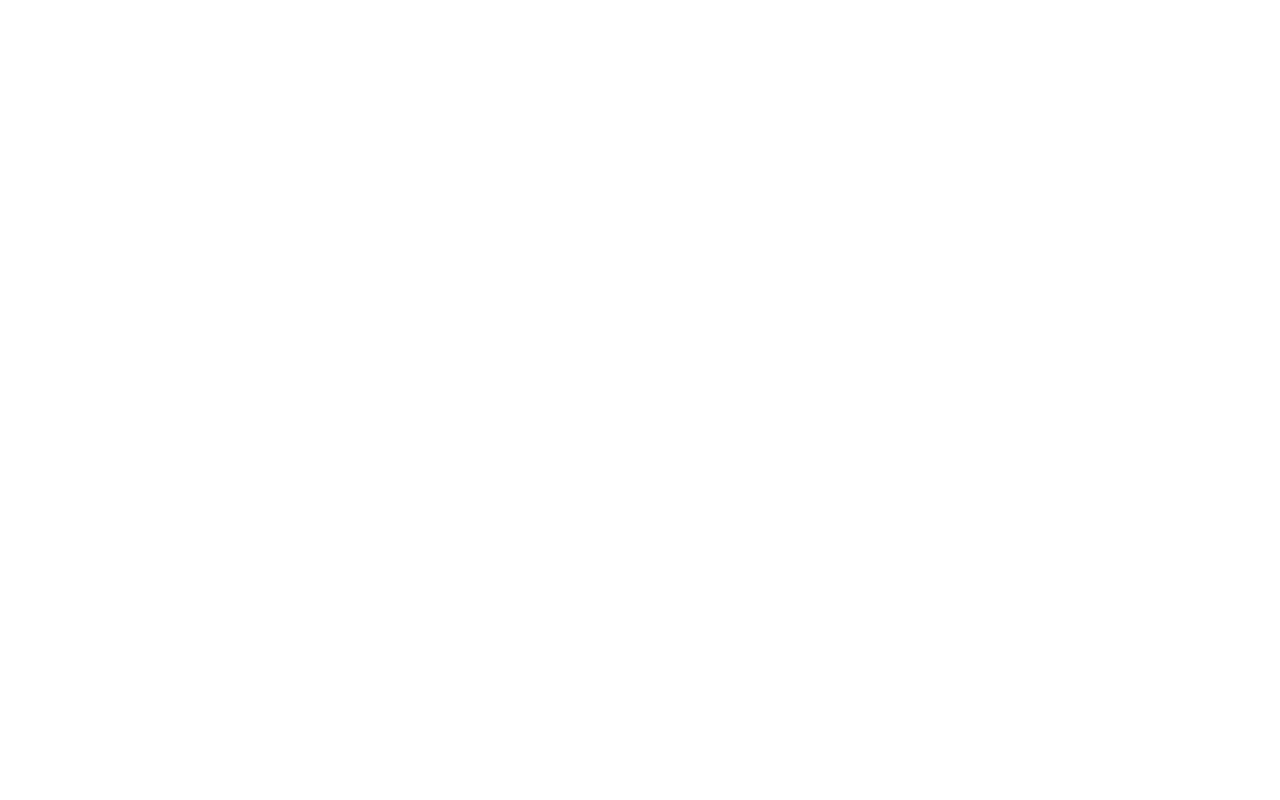
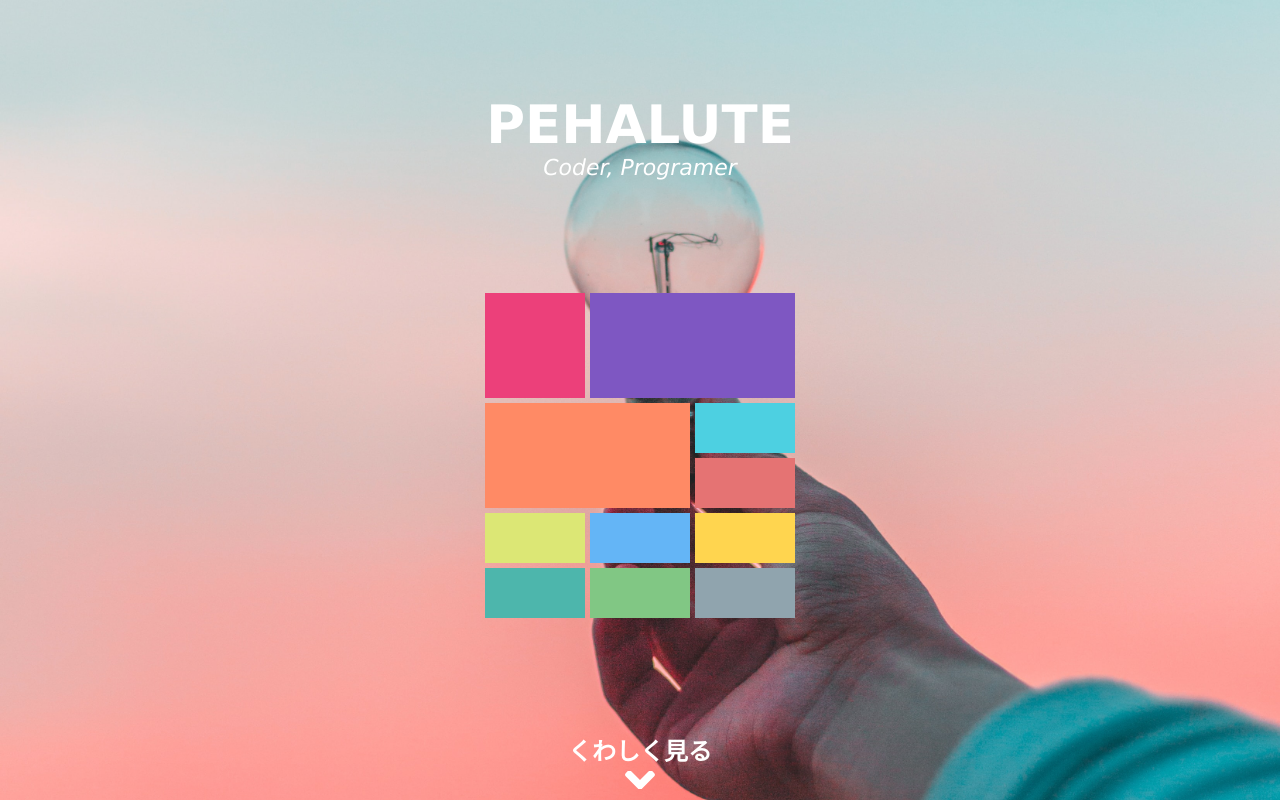
Before and after one commit to pehalute/portfolio, a plain HTML site: page public/index.html in a window 1280 px wide. Drawn offline with Linux system fonts and the light colour scheme.

Commit message:
スマホ版トップ部分の骨組み作成

```diff
--- a/public/index.html
+++ b/public/index.html
@@ -10,7 +10,29 @@
 </head>
 <body>
   <header>
-
+    <div class="container">
+      <div id="name">
+        <h1>PEHALUTE</h1>
+        <p>Coder, Programer</p>
+      </div>
+      <div id="skills">
+        <div id="html"></div>
+        <div id="responsive"></div>
+        <div id="animation"></div>
+        <div id="rails"></div>
+        <div id="firebase"></div>
+        <div id="docker"></div>
+        <div id="swift"></div>
+        <div id="bootstrap"></div>
+        <div id="git"></div>
+        <div id="vue"></div>
+        <div id="etc"></div>
+      </div>
+      <a href="#" id="detail">
+        <span>くわしく見る</span>
+        <img src="img/angle-down.svg" alt="▼">
+      </a>
+    </div>
   </header>
 </body>
 </html>
--- a/public/styles.css
+++ b/public/styles.css
@@ -0,0 +1,129 @@
+html, body, header, .mv {
+  height: 100%;
+}
+
+body {
+  overflow-y: scroll;
+  margin: 0;
+  font-family: Verdana, Geneva, Tahoma, sans-serif
+}
+
+header {
+  width: 100%;
+  height: 100%;
+  background-image: url("img/bg.jpg");
+  background-size: cover;
+  background-position: center;
+}
+
+.container {
+  display: flex;
+  flex-direction: column;
+  justify-content: space-between;
+  height: 100%;
+}
+
+#name {
+  display: flex;
+  flex-direction: column;
+  justify-content: center;
+  align-items: center;
+  flex-grow: 2;
+  color: #fff;
+}
+
+#name h1 {
+  text-align: center;
+  font-size: 53px;
+  margin: 0;
+}
+
+#name p {
+  font-style: italic;
+  text-align: center;
+  font-size: 22px;
+  margin: 0;
+}
+
+#skills {
+  display: grid;
+  grid-template-columns: repeat(3, 100px);
+  grid-template-rows: repeat(6, 50px);
+  grid-template-areas:
+    "ht re re"
+    "ht re re"
+    "cs cs ra"
+    "cs cs fi"
+    "do bo sw"
+    "gi vu et"
+  ;
+  gap: 5px;
+  margin: 20px auto;
+  flex-grow: 1;
+  color: #fff;
+}
+
+#html {
+  background: #EC407A;
+  grid-area: ht;
+}
+#responsive {
+  background: #7E57C2;
+  grid-area: re;
+}
+#animation {
+  background: #FF8A65;
+  grid-area: cs;
+}
+#rails {
+  background: #4DD0E1;
+  grid-area: ra;
+}
+#firebase {
+  background: #E57373;
+  grid-area: fi;
+}
+#docker {
+  background: #DCE775;
+  grid-area: do;
+}
+#bootstrap {
+  background: #64B5F6;
+  grid-area: bo;
+}
+#swift {
+  background: #FFD54F;
+  grid-area: sw;
+}
+#git {
+  background: #4DB6AC;
+  grid-area: gi;
+}
+#vue {
+  background: #81C784;
+  grid-area: vu;
+}
+#etc {
+  background: #90A4AE;
+  grid-area: et;
+}
+
+#detail{
+  display: block;
+  margin: 0 auto 5px;
+  text-decoration: none;
+  text-align: center;
+  color: #fff;
+  font-size: 24px;
+  font-weight: bold;
+}
+
+#detail span {
+  display: block;
+}
+
+#detail img {
+  width: 30px;
+  height: 18px;
+  object-fit: cover;
+}
```
Also changed, not shown: public/img/angle-down.svg (added), public/img/bg.jpg (added).
